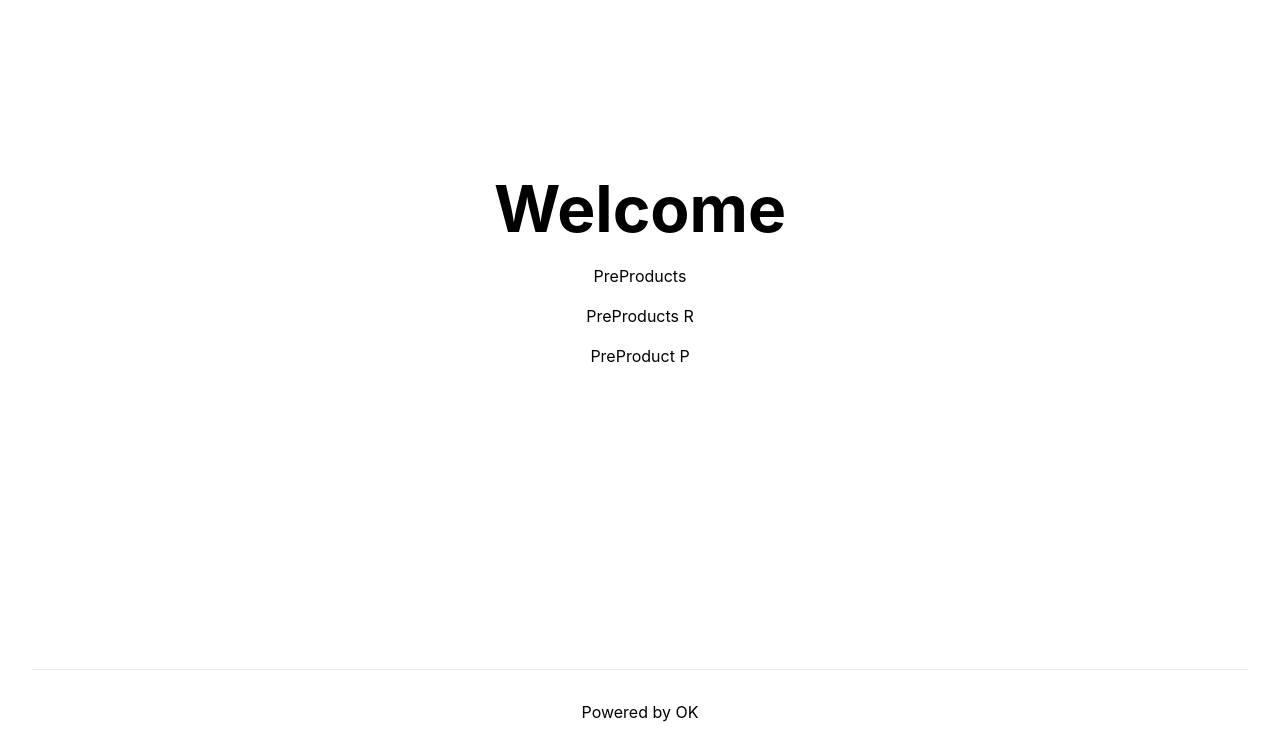
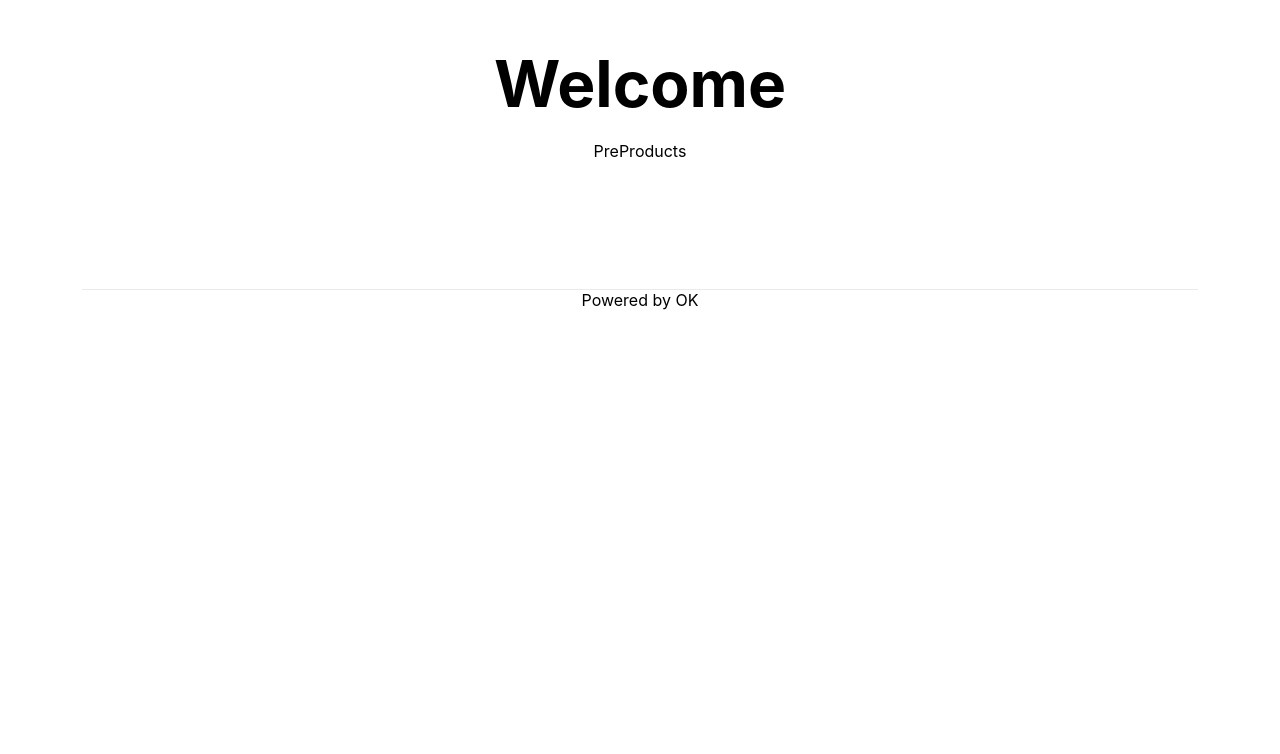
Before and after one commit to katriel18/nextjs-i18n, a Next.js app: page / in a window 1280 px wide. Shown: the part 131-885 px from the top of the page. After the commit the page ends 800 px from the top, so only its background shows below. Built offline with nearby package versions, Linux system fonts and the light colour scheme.

Commit message:
i18n prerrenderizado v02

```diff
--- a/pages/index.jsx
+++ b/pages/index.jsx
@@ -6,7 +6,7 @@ export default function Home() {
   return (
     <div className={styles.container}>
       <Head>
-        <title> Create Next App </title>
+        <title> Create by Osti Katriel </title>
         <meta name="description" content="Generated by create next app" />
         <link rel="icon" href="/favicon.ico" />
       </Head>
@@ -17,19 +17,9 @@ export default function Home() {
         <Link href="/preproducts">
           <a>PreProducts</a>
         </Link>
-        <br />
-        <Link href="/preproducts/r">
-          <a>PreProducts R</a>
-        </Link>
-        <br></br>
-        <Link href="/preproducts/p">
-          <a>PreProduct P</a>
-        </Link>
       </main>
 
-      <footer className={styles.footer}>
-        Powered by OK
-      </footer>
+      <footer className={styles.footer}>Powered by OK</footer>
     </div>
   );
 }
--- a/styles/Home.module.css
+++ b/styles/Home.module.css
@@ -3,8 +3,8 @@
 }
 
 .main {
-  min-height: 100vh;
-  padding: 4rem 0;
+    min-height: 25vh;
+    padding: 8rem 0;
     flex: 1;
     display: flex;
     flex-direction: column;
@@ -15,7 +15,6 @@
 .footer {
     display: flex;
     flex: 1;
-  padding: 2rem 0;
     border-top: 1px solid #eaeaea;
     justify-content: center;
     align-items: center;
@@ -61,8 +60,7 @@
     border-radius: 5px;
     padding: 0.75rem;
     font-size: 1.1rem;
-  font-family: Menlo, Monaco, Lucida Console, Liberation Mono, DejaVu Sans Mono,
-    Bitstream Vera Sans Mono, Courier New, monospace;
+    font-family: Menlo, Monaco, Lucida Console, Liberation Mono, DejaVu Sans Mono, Bitstream Vera Sans Mono, Courier New, monospace;
 }
 
 .grid {
--- a/styles/globals.css
+++ b/styles/globals.css
@@ -1,16 +1,15 @@
 html,
 body {
-  padding: 0;
-  margin: 0;
-  font-family: -apple-system, BlinkMacSystemFont, Segoe UI, Roboto, Oxygen,
-    Ubuntu, Cantarell, Fira Sans, Droid Sans, Helvetica Neue, sans-serif;
+    padding: 0;
+    margin: 2%;
+    font-family: -apple-system, BlinkMacSystemFont, Segoe UI, Roboto, Oxygen, Ubuntu, Cantarell, Fira Sans, Droid Sans, Helvetica Neue, sans-serif;
 }
 
 a {
-  color: inherit;
-  text-decoration: none;
+    color: inherit;
+    text-decoration: none;
 }
 
 * {
-  box-sizing: border-box;
+    box-sizing: border-box;
 }
```
Also changed, not shown: pages/preproducts/[id].jsx (+27 -24 lines), pages/preproducts/index.jsx (+15 -13 lines). Lines whose indentation alone changed are shown as unchanged.
